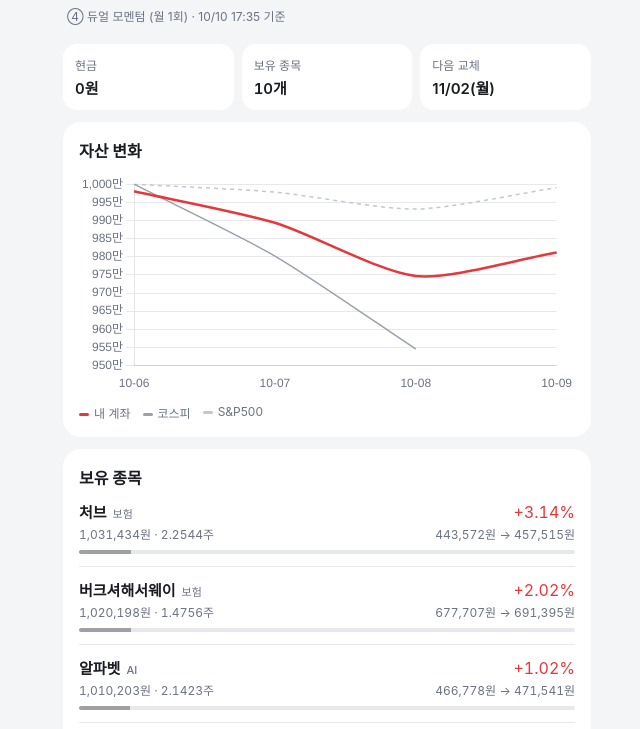
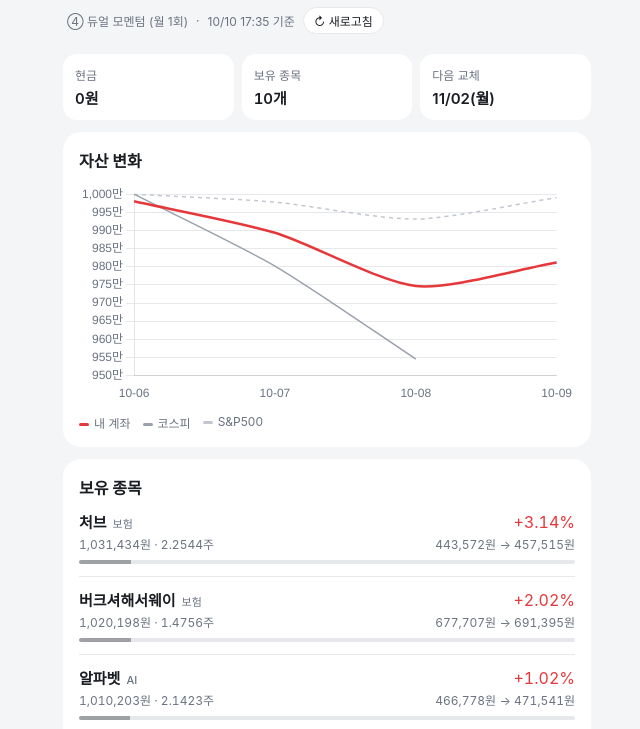
Before and after one commit to Eunsoo-Kim-97/stock-app, a plain HTML site: page index.html in a window 1280 px wide. Shown: the part 138-867 px from the top of the page, without its empty margins (313-953 px from the left). Drawn offline with nearby package versions, Linux system fonts and the light colour scheme.

Commit message:
index.html 업데이트 2026-10-10 17:37

```diff
--- a/index.html
+++ b/index.html
@@ -38,7 +38,10 @@
   .label { font-size: 14px; color: var(--sub); }
   .total { font-size: 34px; font-weight: 700; letter-spacing: -0.02em; margin: 4px 0 6px; }
   .change { font-size: 16px; font-weight: 600; }
-  .meta { margin-top: 10px; font-size: 12px; color: var(--sub); }
+  .meta { margin-top: 10px; font-size: 12px; color: var(--sub); display: flex; align-items: center; gap: 8px; flex-wrap: wrap; }
+  .refresh { font: inherit; font-size: 12px; color: var(--text); background: var(--card); border: 1px solid var(--line);
+             border-radius: 999px; padding: 4px 10px; cursor: pointer; }
+  .refresh:disabled { opacity: .5; }
 
   .stats { display: grid; grid-template-columns: repeat(3, 1fr); gap: 8px; margin-bottom: 12px; }
   .stat { background: var(--card); border-radius: 14px; padding: 12px; min-width: 0; }
@@ -74,7 +77,8 @@
     <div class="label">총자산 (가상 계좌)</div>
     <div id="total" class="total num">불러오는 중…</div>
     <div id="change" class="change num"></div>
-    <div class="meta"><span id="strategy"></span> · <span id="updated"></span></div>
+    <div class="meta"><span id="strategy"></span><span>·</span><span id="updated"></span>
+      <button id="refresh" class="refresh" type="button">↻ 새로고침</button></div>
   </header>
 
   <section class="stats">
@@ -160,12 +164,16 @@
     drawChart(d);
   }
 
+  let chart = null;
   function drawChart(d) {
-    if (d.history.length < 2 || !window.Chart) {
-      $("chart").parentElement.hidden = true;
-      $("chart-empty").hidden = false;
-      return;
-    }
+    if (chart) { chart.destroy(); chart = null; }   // 새로고침할 때 예전 그래프 지우기
+    const ok = d.history.length >= 2 && window.Chart;
+    $("chart").parentElement.hidden = !ok;
+    $("chart-empty").hidden = ok;
+    $("chart-empty").textContent = !window.Chart
+      ? "그래프 도구를 불러오지 못했어요. 인터넷 연결을 확인하고 새로고침해 주세요."
+      : "매일 아침 기록이 쌓이면 그래프가 그려져요.";
+    if (!ok) return;
     const labels = d.history.map(h => h.date.slice(5));
     const line = (data, color, width, dash) => ({
       data, borderColor: color, borderWidth: width, borderDash: dash || [],
@@ -175,7 +183,7 @@
       const map = Object.fromEntries(series.map(s => [s.date, s.value]));
       return d.history.map(h => map[h.date] ?? null);
     };
-    new Chart($("chart"), {
+    chart = new Chart($("chart"), {
       type: "line",
       data: { labels, datasets: [
         line(d.history.map(h => h.value), css("--up"), 2.5),
@@ -197,14 +205,24 @@
     });
   }
 
-  fetch("data.json?t=" + Date.now())
+  // 최신 데이터 가져오기: 앱을 열 때, 다시 화면으로 돌아올 때, 새로고침 버튼을 누를 때
+  function load() {
+    $("refresh").disabled = true;
+    document.querySelector(".error")?.remove();
+    fetch("data.json?t=" + Date.now(), { cache: "no-store" })
       .then(r => { if (!r.ok) throw new Error(r.status); return r.json(); })
       .then(render)
       .catch(() => {
         document.querySelector("main").insertAdjacentHTML("afterbegin",
           `<div class="error">계좌 데이터를 불러오지 못했어요. 인터넷 연결을 확인해 주세요.</div>`);
-      $("total").textContent = "-";
+      })
+      .finally(() => { $("refresh").disabled = false; });
+  }
+  $("refresh").addEventListener("click", load);
+  document.addEventListener("visibilitychange", () => {
+    if (document.visibilityState === "visible") load();
   });
+  load();
 
   if ("serviceWorker" in navigator) navigator.serviceWorker.register("sw.js");
 </script>
```
Lines whose indentation alone changed are shown as unchanged.
